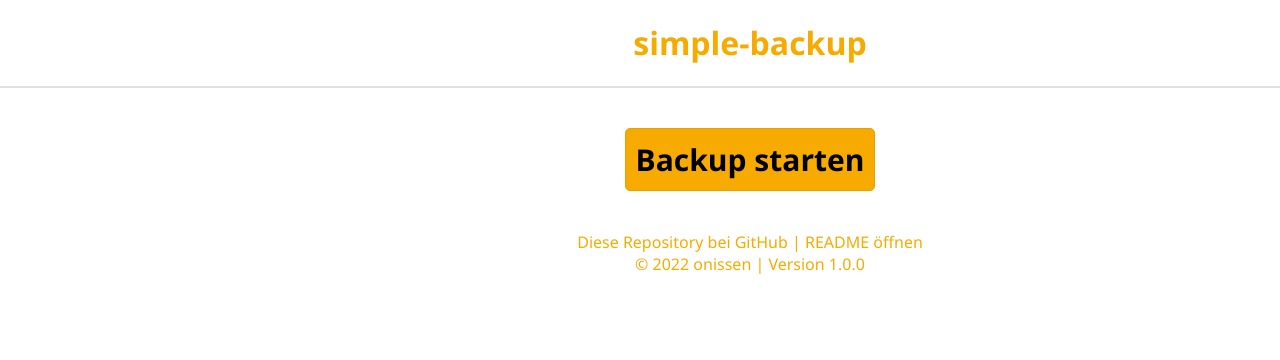
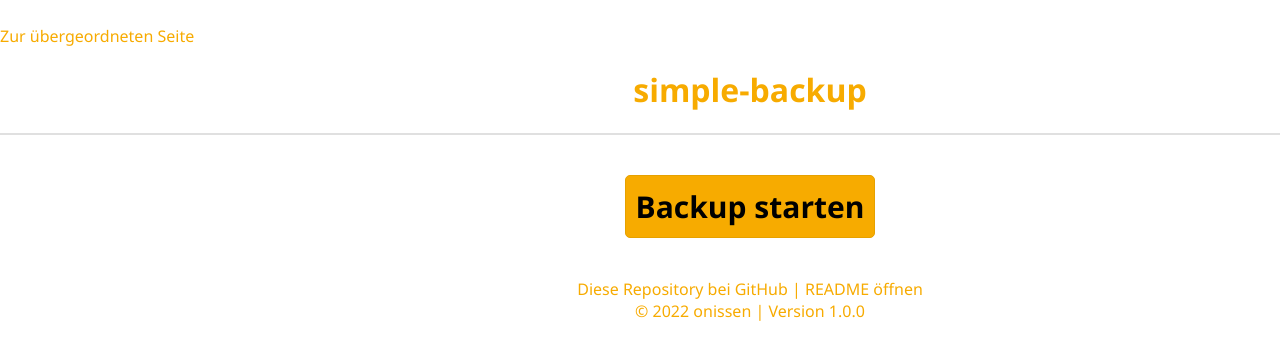
Before and after one commit to onissen/simple-backup, a PHP site: page / in a window 1280 px wide; the page is wider, and only the part inside the window is pictured. Shown: the top 360 px of that part. Run offline with PHP 8.4, Linux system fonts and the light colour scheme.

Commit message:
Improvements

```diff
--- a/includes/style.css
+++ b/includes/style.css
@@ -47,3 +47,8 @@ input {
     padding: 1rem;
     margin: 1rem auto;
 }
+
+#back {
+    text-align: left;
+    margin-top: 25px;
+}
--- a/index.php
+++ b/index.php
@@ -29,9 +29,9 @@
 ?>
 
 <body>
+    <div id="back"><a href="../">Zur übergeordneten Seite</a></div>
     <h1>simple-backup</h1>
     <hr>
-
     <form action="" method="post">
         <input type="submit" value="Backup starten" name="start">
     </form>
```
